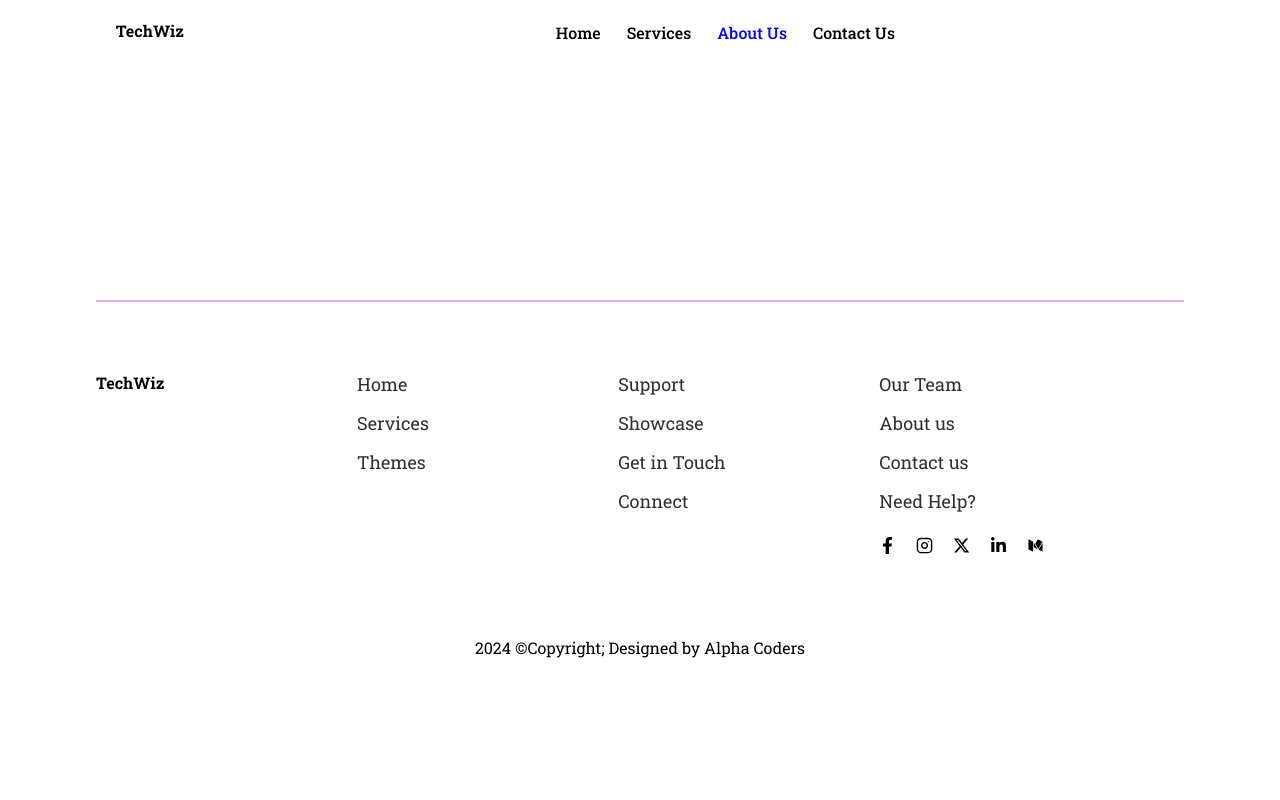
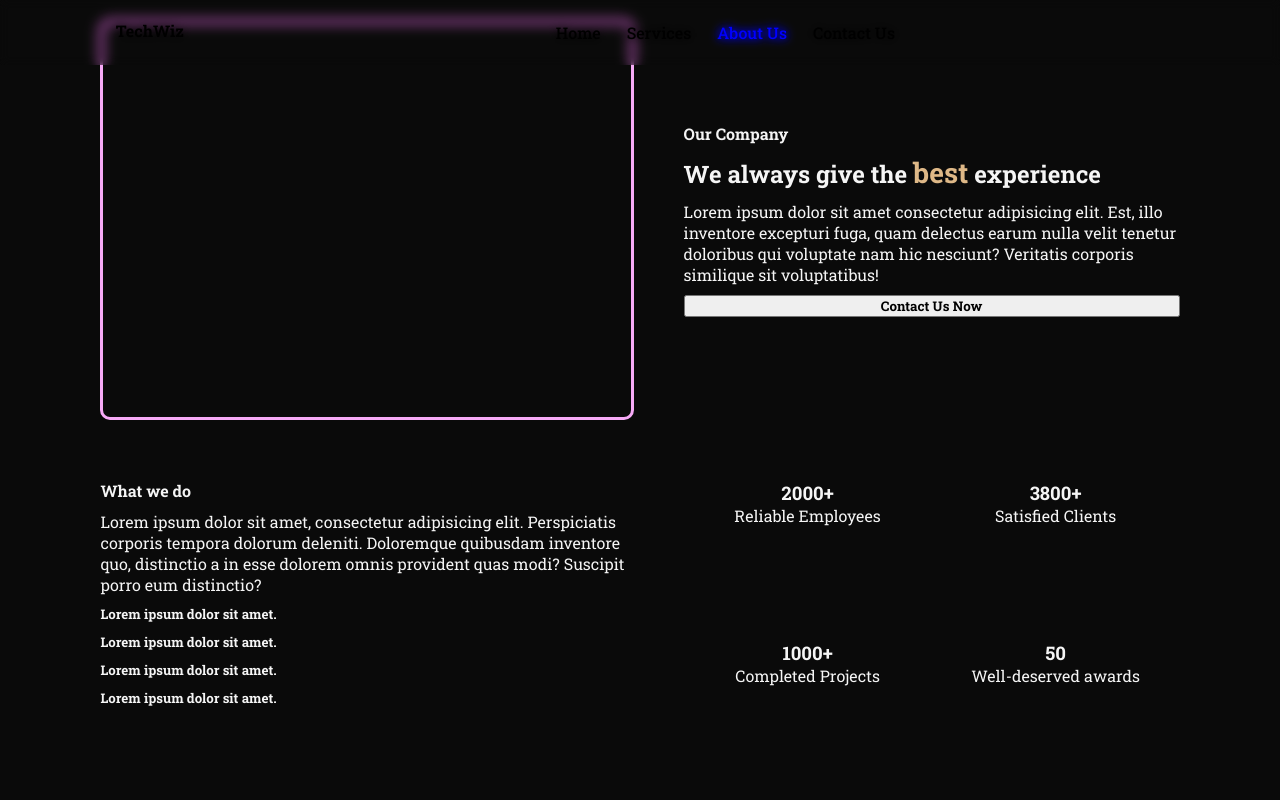
Before and after one commit to Inala726/TechWiz, a React (Vite) app: page /aboutUs in a window 1280 px wide. Shown: the top 800 px of the page. Built offline with nearby package versions, Linux system fonts and the light colour scheme.

Commit message:
About us

```diff
--- a/src/App.jsx
+++ b/src/App.jsx
@@ -2,6 +2,7 @@ import './App.css'
 import { BrowserRouter as Router, Routes, Route } from 'react-router-dom'
 import { Navbar } from './components/NavBar/Navbar'
 import Footer from './components/Footer/Footer'
+import About from './pages/About/About'
 
 function App() {
 
@@ -12,7 +13,7 @@ function App() {
        <Router>
         <Navbar/>
          <Routes>
-
+            <Route path='/aboutUs' element={<About/>}/>
          </Routes>
          <Footer/>
        </Router>
--- a/src/components/Footer/footer.css
+++ b/src/components/Footer/footer.css
@@ -4,7 +4,7 @@
     height: 370px;
     /* background-color: rgb(217, 181, 252); */
     border-top: solid 2px rgb(217, 181, 252);
-    margin-top: 300px;
+    /* margin-top: 300px; */
     /* border-bottom: solid red; */
   }
   .midDiv{
--- /dev/null
+++ b/src/pages/About/About.jsx
@@ -0,0 +1,61 @@
+import React from 'react'
+import "./about.css"
+// import { Hero } from '../../components/HeroSection/Hero'
+import { Navbar } from '../../components/NavBar/Navbar'
+// import About from '../../assets'
+
+const About = () => {
+  return (
+    <>
+
+    <div className="aboutDiv">
+    <Navbar/>
+        {/* <Hero theme="About Us" content="Learn more about us"/> */}
+        <div className="best">
+            <div className="img">
+                {/* <img src={About} alt="" /> */}
+            </div>
+            <div className="aboutText">
+                <h4>Our Company</h4>
+                <h2>We always give the <span className='h2'>best</span>  experience</h2>
+                <p>Lorem ipsum dolor sit amet consectetur adipisicing elit. Est, illo inventore excepturi fuga, quam delectus earum nulla velit tenetur doloribus qui voluptate nam hic nesciunt? Veritatis corporis similique sit voluptatibus!</p>
+                <button className='button'><h4>Contact Us Now</h4></button>
+            </div>
+        </div>
+        <div className="best">
+            <div className="leftWhat">
+            <h4>What we do</h4>
+            <p>Lorem ipsum dolor sit amet, consectetur adipisicing elit. Perspiciatis corporis tempora dolorum deleniti. Doloremque quibusdam inventore quo, distinctio a in esse dolorem omnis provident quas modi? Suscipit porro eum distinctio?</p>
+            <h5>Lorem ipsum dolor sit amet.</h5>
+            <h5>Lorem ipsum dolor sit amet.</h5>
+            <h5>Lorem ipsum dolor sit amet.</h5>
+            <h5>Lorem ipsum dolor sit amet.</h5>
+            </div>
+
+           <div className="rightWhat">
+              <div className="right">
+                <h3>2000+</h3>
+                <p>Reliable Employees</p>
+              </div>
+              <div className="right">
+                <h3>3800+</h3>
+                <p>Satisfied Clients</p>
+              </div>
+              <div className="right">
+                <h3>1000+</h3>
+                <p>Completed Projects</p>
+              </div>
+              <div className="right">
+                <h3>50</h3>
+                <p>Well-deserved awards</p>
+              </div>
+           </div>
+        </div>
+        <div className="why"></div>
+    </div>
+
+    </>
+  )
+}
+
+export default About
--- /dev/null
+++ b/src/pages/About/about.css
@@ -0,0 +1,59 @@
+.aboutDiv{
+    width: 100%;
+    height: max-content;
+    background-color: rgb(10, 10, 10);
+    color: whitesmoke;
+    display: flex;
+    flex-direction: column;
+    gap: 20px;
+}
+.best{
+    width: 100%;
+    height: max-content;
+    display: flex;
+    align-items: center;
+    justify-content: center;
+    gap: 50px;
+    padding: 20px;
+}
+.img{
+    width: 43%;
+    height: 400px;
+    border: solid rgb(247, 170, 247);
+    border-radius: 10px;
+}
+.img img{
+    width: 100%;
+    height: 100%;
+    object-fit: cover;
+}
+.aboutText{
+    width: 40%;
+    height: 400px;
+    display: flex;
+    flex-direction: column;
+    justify-content: center;
+    gap: 10px;
+}
+.h2{
+    font-size: 28px;
+    color: burlywood;
+}
+.leftWhat{
+    width: 43%;
+    height: 320px;
+    display: flex;
+    flex-direction: column;
+    gap: 10px;
+}
+.rightWhat{
+    width: 40%;
+    height: 320px;
+    display: flex;
+    flex-wrap: wrap;
+}
+.right{
+    width: 50%;
+    height: 50%;
+    text-align: center;
+}
```
Also changed, not shown: src/components/Button/Button.jsx (added, +11 -0 lines), src/components/Button/button.css (added).
